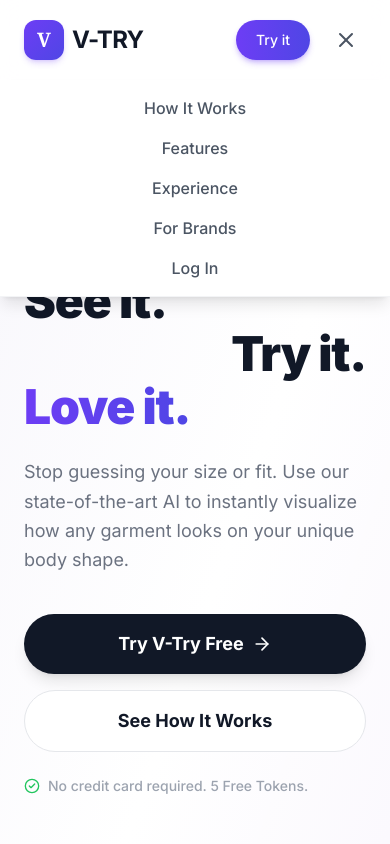
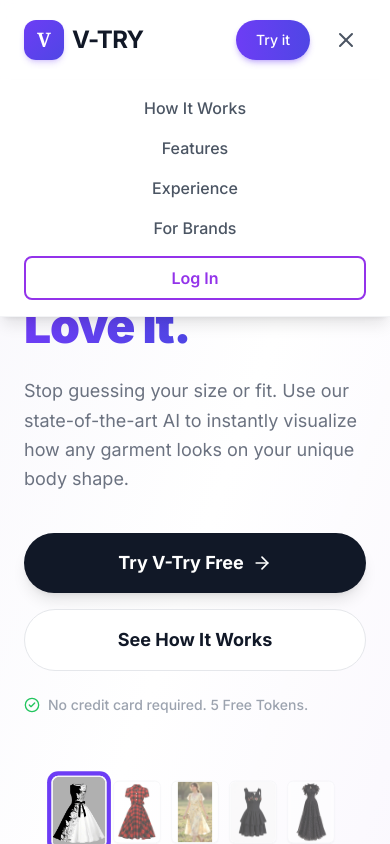
Before and after one commit to mahakal404/vtry-by-antigravity-, a Next.js app: page / in a window 390 px wide. Both pictures are taken after a click on the button 346 px from the left and 40 px from the top of the page. Shown: the top 844 px of the page. Built offline with nearby package versions, Linux system fonts and the light colour scheme.

Commit message:
Implement Smart Navbar and style mobile Log In CTA

```diff
--- a/app/page.jsx
+++ b/app/page.jsx
@@ -25,9 +25,18 @@ const staggerContainer = {
 export default function LandingPage() {
   const [activeSection, setActiveSection] = useState('');
   const [isMobileMenuOpen, setIsMobileMenuOpen] = useState(false);
+  const [isVisible, setIsVisible] = useState(true);
 
   useEffect(() => {
+    let lastScrollY = window.scrollY;
     const handleScroll = () => {
+      if (window.scrollY > lastScrollY && window.scrollY > 100) {
+        setIsVisible(false);
+      } else if (window.scrollY < lastScrollY) {
+        setIsVisible(true);
+      }
+      lastScrollY = window.scrollY;
+
       const sections = ['how-it-works', 'features', 'experience', 'brands'];
       let current = '';
       for (const section of sections) {
@@ -46,7 +55,7 @@ export default function LandingPage() {
     <div className="bg-[#F8F7FC] font-sans selection:bg-[#6D3DF5]/20 text-gray-900 overflow-x-hidden">
 
       {/* 1. Premium Sticky Navbar */}
-      <nav className="sticky top-0 z-50 bg-white/90 backdrop-blur-md border-b border-gray-100">
+      <nav className={`fixed top-0 left-0 w-full z-50 transition-transform duration-300 ease-in-out bg-white/90 backdrop-blur-md border-b border-gray-100 ${isVisible ? 'translate-y-0' : '-translate-y-full'}`}>
         <div className="max-w-7xl mx-auto px-6 h-20 flex items-center justify-between">
           <Link href="/" className="flex items-center gap-2 group">
             <div className="w-10 h-10 bg-gradient-to-br from-[#6D3DF5] to-indigo-600 rounded-xl flex items-center justify-center shadow-md shadow-[#6D3DF5]/20 group-hover:scale-105 transition-transform">
@@ -81,12 +90,12 @@ export default function LandingPage() {
           </div>
         </div>
         {isMobileMenuOpen && (
-          <div className="lg:hidden bg-white border-b border-gray-100 flex flex-col items-center py-4 space-y-4 shadow-lg absolute w-full left-0 top-full">
+          <div className="lg:hidden bg-white border-b border-gray-100 flex flex-col items-center py-4 px-6 space-y-4 shadow-lg absolute w-full left-0 top-full">
             <a href="#how-it-works" onClick={() => setIsMobileMenuOpen(false)} className={`text-gray-600 font-medium hover:text-[#6D3DF5] ${activeSection === 'how-it-works' ? 'text-purple-600 font-bold' : ''}`}>How It Works</a>
             <a href="#features" onClick={() => setIsMobileMenuOpen(false)} className={`text-gray-600 font-medium hover:text-[#6D3DF5] ${activeSection === 'features' ? 'text-purple-600 font-bold' : ''}`}>Features</a>
             <a href="#experience" onClick={() => setIsMobileMenuOpen(false)} className={`text-gray-600 font-medium hover:text-[#6D3DF5] ${activeSection === 'experience' ? 'text-purple-600 font-bold' : ''}`}>Experience</a>
             <a href="#brands" onClick={() => setIsMobileMenuOpen(false)} className={`text-gray-600 font-medium hover:text-[#6D3DF5] ${activeSection === 'brands' ? 'text-purple-600 font-bold' : ''}`}>For Brands</a>
-            <Link href="/login" onClick={() => setIsMobileMenuOpen(false)} className="text-gray-600 font-medium hover:text-[#6D3DF5]">Log In</Link>
+            <Link href="/login" onClick={() => setIsMobileMenuOpen(false)} className="block w-full text-center mt-4 py-2 px-4 border-2 border-purple-600 text-purple-600 rounded-lg font-semibold hover:bg-purple-50 transition-colors">Log In</Link>
           </div>
         )}
       </nav>
```
